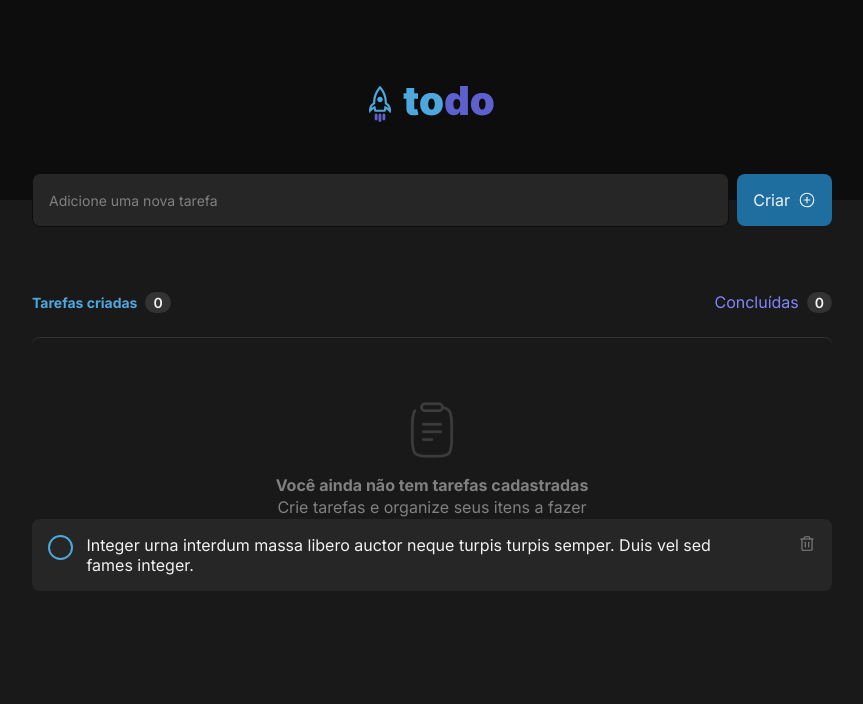
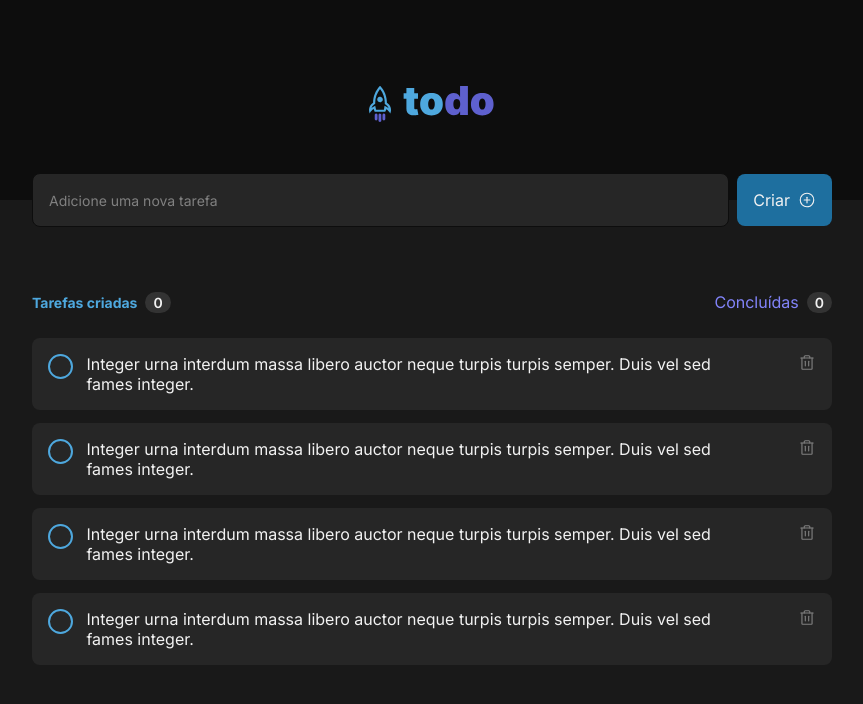
Before and after one commit to CarolMaiaP/to-do-list-react-challenge, a React (Vite) app: page / in a window 1280 px wide. Shown: the top 704 px of the page, without its empty margins (208-1071 px from the left). Built offline with nearby package versions, Linux system fonts and the light colour scheme.

Commit message:
showing task array

```diff
--- a/src/App.jsx
+++ b/src/App.jsx
@@ -1,7 +1,13 @@
 import styles from './App.module.css'
+import { CreateTask } from './components/createTask'
 import { Header } from './components/Header'
-import { ListTasks } from './components/ListTasks'
-import { Task } from './components/Task'
+import { TaskList } from './components/TaskList'
+
+
+//id
+//isCompleted:boolean
+//task: string
+//delete
 
 
 export function App() {
@@ -9,8 +15,7 @@ export function App() {
     <div>
       <Header/>
       <div  className={styles.wrapper}>
-        <Task/>
-        <ListTasks/>
+        <CreateTask/>
       </div>
     </div>
   )
--- /dev/null
+++ b/src/components/CreateTask.jsx
@@ -0,0 +1,37 @@
+import styles from './CreateTask.module.css';
+import {PlusCircle} from 'phosphor-react';
+import { TaskList } from './TaskList';
+
+
+const tasks = [
+  1,
+  2,
+  3,
+  4,
+];
+
+export function CreateTask(){
+  return(
+    <div>
+      <form className={styles.newTask}>
+        <input type="text" placeholder="Adicione uma nova tarefa"/>
+        <button type="submit">Criar<PlusCircle size={18}/></button>
+      </form>
+
+      <header className={styles.header}>
+        <div className={styles.createdTasks}>
+          <p>Tarefas criadas</p><span>0</span>
+        </div>
+        <div className={styles.completedTasks}>
+          <p>Concluídas</p><span>0</span>
+        </div>
+      </header>
+
+      <div className={styles.list}>
+        {tasks.map( task => {
+          return <TaskList/>
+        })}
+      </div>
+    </div>
+  )
+}
--- a/src/components/Task.module.css
+++ b/src/components/CreateTask.module.css
@@ -14,6 +14,7 @@ input[type="text"] {
   border-radius: 8px;
   border: 1px solid var(--gray-700);
   background: var(--gray-500);
+  color: var(--white-200);
 }
 
 input[type="text"]::placeholder {
@@ -36,3 +37,44 @@ input[type="text"]::placeholder {
 .newTask button:hover {
   opacity: 0.9;
 }
+
+.header {
+  display: flex;
+  justify-content: space-between;
+  margin: 4.063rem 0 1.5rem;
+}
+
+.createdTasks {
+  display: flex;
+  justify-content: center;
+  align-items: center;
+  gap: 0.5rem;
+}
+
+.createdTasks p {
+  color: var(--blue);
+  font-weight: 700;
+  font-size: 0.875rem;
+}
+
+.createdTasks span,
+.completedTasks span {
+  padding: 2px 8px;
+  background: var(--gray-400);
+  color: var(--white-200);
+  font-weight: 600;
+  font-size: 0.875rem;
+  border-radius: 15px;
+}
+
+.completedTasks {
+  display: flex;
+  gap: 0.5rem;
+}
+
+.completedTasks p {
+  color: var(--purple);
+}
+
+.list {
+}
--- a/src/components/Task.jsx
+++ /dev/null
@@ -1,11 +0,0 @@
-import styles from './Task.module.css';
-import {PlusCircle} from 'phosphor-react';
-
-export function Task(){
-  return(
-      <form className={styles.newTask}>
-        <input type="text" placeholder="Adicione uma nova tarefa"/>
-        <button type="submit">Criar<PlusCircle size={18}/></button>
-      </form>
-  )
-}
--- a/src/components/ListTasks.jsx
+++ b/src/components/TaskList.jsx
@@ -1,18 +1,10 @@
+import styles from './TaskList.module.css';
 import clipboard from '../assets/clipboard.svg';
-import styles from './ListTasks.module.css';
 import {Trash} from 'phosphor-react';
 
-export function ListTasks(){
+export function TaskList(){
   return(
     <div>
-      <header className={styles.header}>
-        <div className={styles.createdTasks}>
-          <p>Tarefas criadas</p><span>0</span>
-        </div>
-        <div className={styles.completedTasks}>
-          <p>Concluídas</p><span>0</span>
-        </div>
-      </header>
 
       <div className={styles.emptyTaskList}>
         <img src={clipboard}/>
--- a/src/components/ListTasks.module.css
+++ b/src/components/TaskList.module.css
@@ -1,41 +1,3 @@
-.header {
-  display: flex;
-  justify-content: space-between;
-  margin: 4.063rem 0 1.5rem;
-}
-
-.createdTasks {
-  display: flex;
-  justify-content: center;
-  align-items: center;
-  gap: 0.5rem;
-}
-
-.createdTasks p {
-  color: var(--blue);
-  font-weight: 700;
-  font-size: 0.875rem;
-}
-
-.createdTasks span,
-.completedTasks span {
-  padding: 2px 8px;
-  background: var(--gray-400);
-  color: var(--white-200);
-  font-weight: 600;
-  font-size: 0.875rem;
-  border-radius: 15px;
-}
-
-.completedTasks {
-  display: flex;
-  gap: 0.5rem;
-}
-
-.completedTasks p {
-  color: var(--purple);
-}
-
 .emptyTaskList {
   display: flex;
   flex-direction: column;
@@ -43,6 +5,8 @@
   align-items: center;
   border-top: 1px solid #333;
   border-radius: 8px;
+  visibility: hidden;
+  height: 0;
 }
 
 .emptyTaskList img {
@@ -63,6 +27,7 @@
   gap: 2.4rem;
   border-radius: 8px;
   color: var(--gray-300);
+  margin-bottom: 0.75rem;
 }
 
 .check {
```
